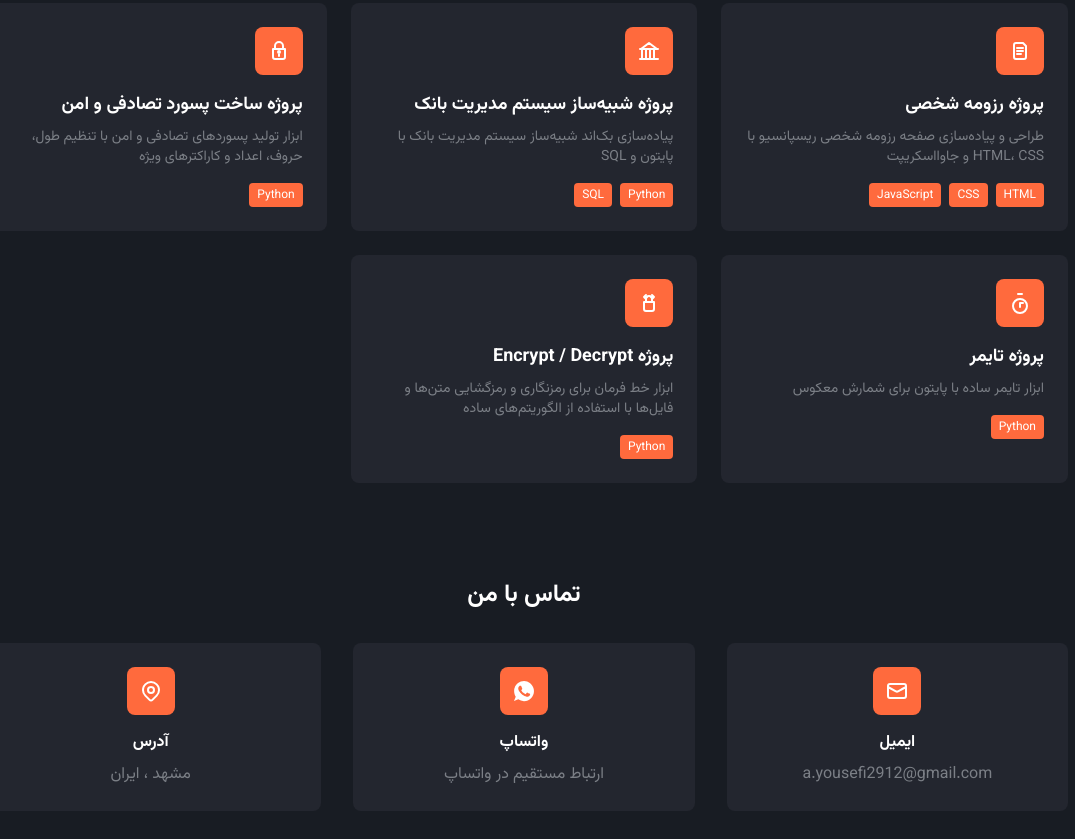
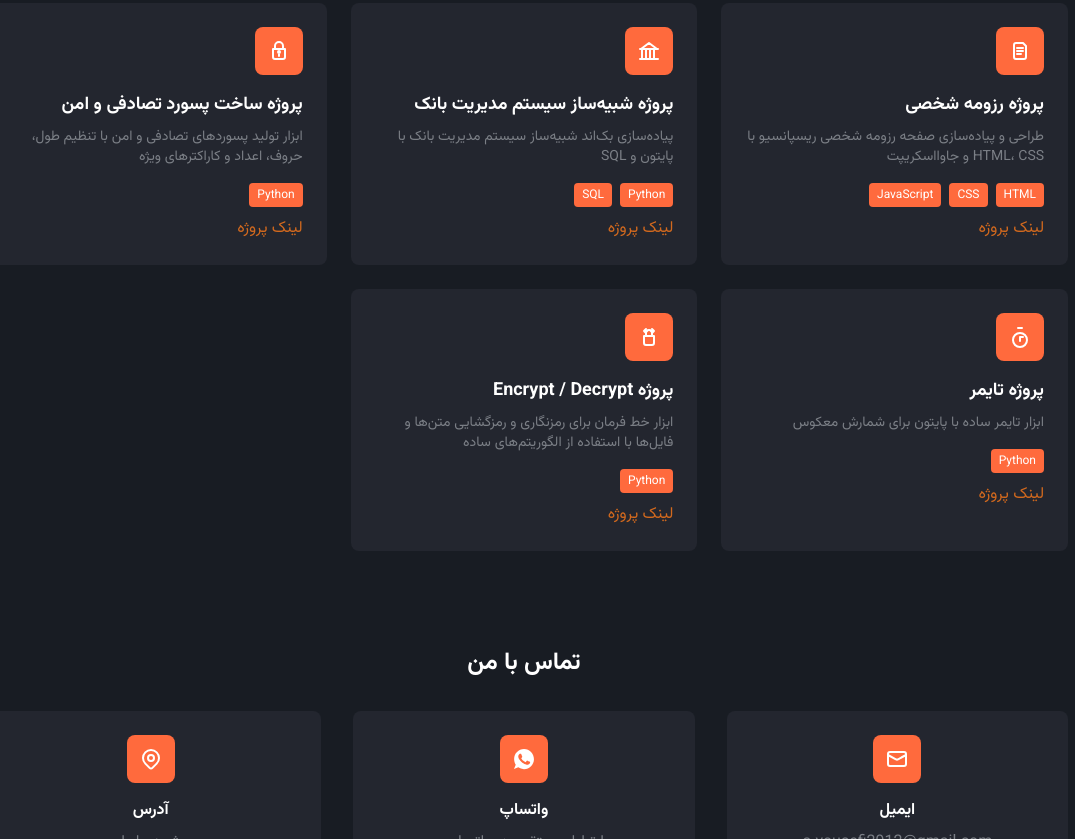
Before and after one commit to abolfazlyousefi5/CV, a plain HTML site: page port/index.html in a window 1280 px wide. Shown: the part 1092-1931 px from the top of the page, without its empty margins (116-1191 px from the left). Drawn offline with nearby package versions, Linux system fonts and the light colour scheme.

Commit message:
add link project

```diff
--- a/port/index.html
+++ b/port/index.html
@@ -164,10 +164,8 @@
         <div class="w-12 h-12 bg-[#FF6A3D] rounded-lg mb-4 flex items-center justify-center">
           <!-- آیکون برگه رزومه -->
           <svg fill="none" viewBox="0 0 24 24" stroke="currentColor" class="w-6 h-6 text-white">
-            <!-- بدنه برگه -->
             <path stroke-linecap="round" stroke-linejoin="round" stroke-width="2"
               d="M8 4h7l3 3v11a2 2 0 01-2 2H8a2 2 0 01-2-2V6a2 2 0 012-2z" />
-            <!-- خطوط متن -->
             <path stroke-linecap="round" stroke-linejoin="round" stroke-width="2" d="M9 9h6M9 12h6M9 15h4" />
           </svg>
         </div>
@@ -178,6 +176,9 @@
           <span class="bg-[#FF6A3D] text-white px-2 py-1 rounded text-xs">HTML</span>
           <span class="bg-[#FF6A3D] text-white px-2 py-1 rounded text-xs">CSS</span>
           <span class="bg-[#FF6A3D] text-white px-2 py-1 rounded text-xs">JavaScript</span>
+        </div>
+        <div style="margin-top: 10px;">
+          <a href="https://github.com/abolfazlyousefi5/CV" style="color: chocolate;">لینک پروژه</a>
         </div>
       </div>
       <div class="bg-[#23262F] p-6 rounded-lg hover:bg-[#2A2E38] transition">
@@ -192,6 +193,9 @@
         <p class="text-[#7B7F86] text-sm mb-4">پیاده‌سازی بک‌اند شبیه‌ساز سیستم مدیریت بانک با پایتون و SQL</p>
         <div class="flex space-x-2"> <span class="bg-[#FF6A3D] text-white px-2 py-1 rounded text-xs">Python</span> <span
             class="bg-[#FF6A3D] text-white px-2 py-1 rounded text-xs">SQL</span>
+        </div>
+        <div style="margin-top: 10px;">
+          <a href="https://github.com/abolfazlyousefi5/Bank-App" style="color: chocolate;">لینک پروژه</a>
         </div>
       </div>
       <div class="bg-[#23262F] p-6 rounded-lg hover:bg-[#2A2E38] transition">
@@ -211,6 +215,9 @@
         <div class="flex space-x-2">
           <span class="bg-[#FF6A3D] text-white px-2 py-1 rounded text-xs">Python</span>
         </div>
+        <div style="margin-top: 10px;">
+          <a href="https://github.com/abolfazlyousefi5/password-generator" style="color: chocolate;">لینک پروژه</a>
+        </div>
       </div>
       <div class="bg-[#23262F] p-6 rounded-lg hover:bg-[#2A2E38] transition">
         <div class="w-12 h-12 bg-[#FF6A3D] rounded-lg mb-4 flex items-center justify-center">
@@ -225,6 +232,9 @@
         <p class="text-[#7B7F86] text-sm mb-4">ابزار تایمر ساده با پایتون برای شمارش معکوس</p>
         <div class="flex space-x-2">
           <span class="bg-[#FF6A3D] text-white px-2 py-1 rounded text-xs">Python</span>
+        </div>
+        <div style="margin-top: 10px;">
+          <a href="https://github.com/abolfazlyousefi5/python-timer" style="color: chocolate;">لینک پروژه</a>
         </div>
       </div>
       <div class="bg-[#23262F] p-6 rounded-lg hover:bg-[#2A2E38] transition">
@@ -243,6 +253,9 @@
           الگوریتم‌های ساده</p>
         <div class="flex space-x-2">
           <span class="bg-[#FF6A3D] text-white px-2 py-1 rounded text-xs">Python</span>
+        </div>
+        <div style="margin-top: 10px;">
+          <a href="https://github.com/abolfazlyousefi5/mini-encrypt-decrypt" style="color: chocolate;">لینک پروژه</a>
         </div>
       </div>
     </div>
```
